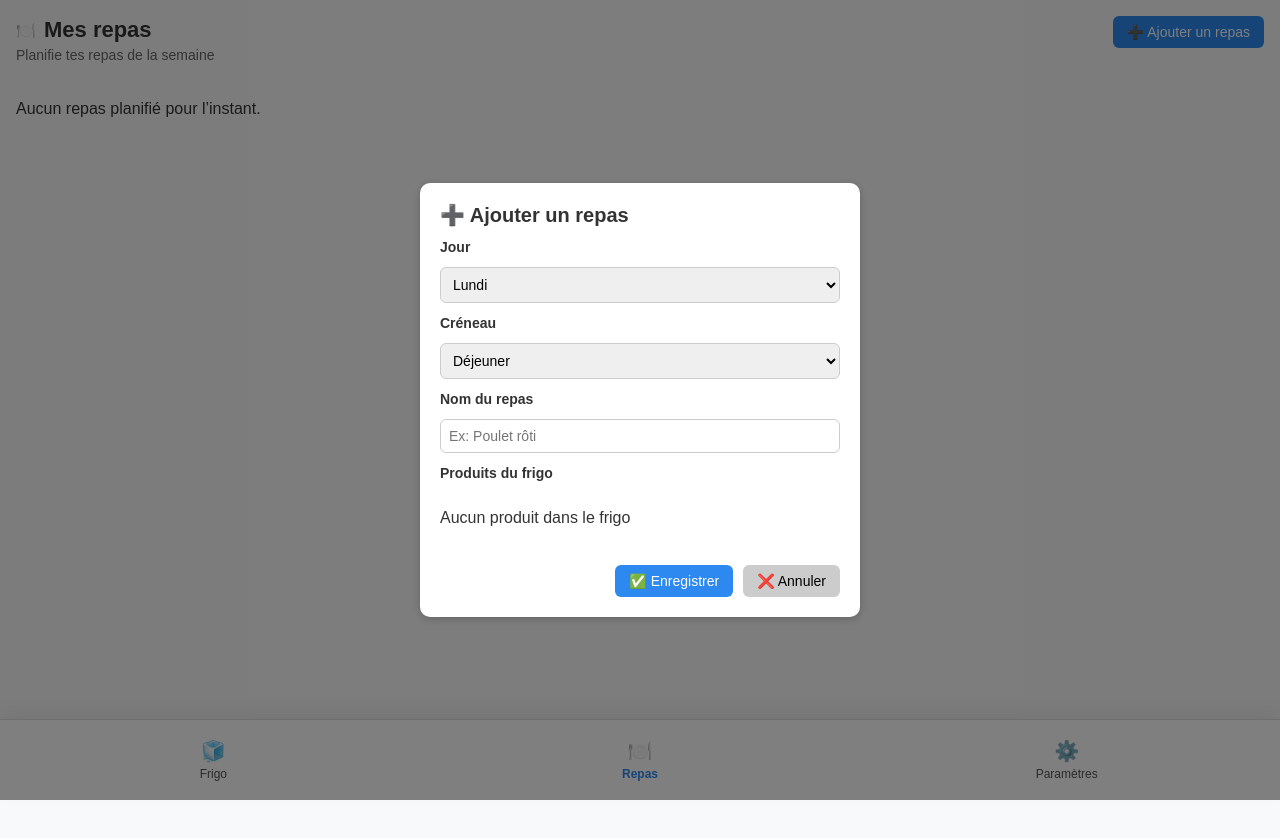
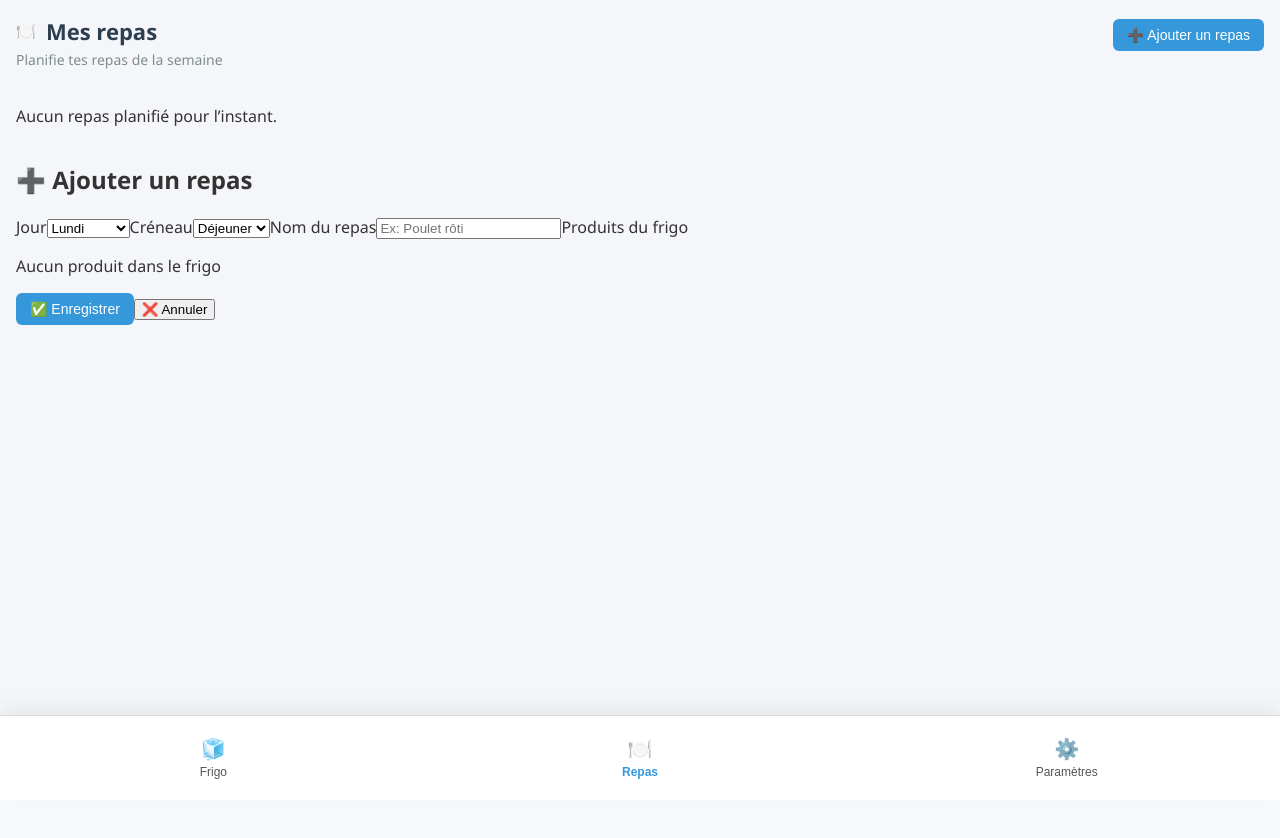
Before and after one commit to greg3337/monfrigo, a Next.js app: page /repas in a window 1280 px wide. Both pictures are taken after a click on the button "➕ Ajouter un repas". Shown: the top 838 px of the page. Built offline with nearby package versions, Linux system fonts and the light colour scheme.

Commit message:
css ameliore

```diff
--- a/src/app/repas/repas.css
+++ b/src/app/repas/repas.css
@@ -1,14 +1,14 @@
 /* ===== Page repas ===== */
 .repasSimple {
 padding: 16px;
-font-family: sans-serif;
-background: #fafafa;
+font-family: "Segoe UI", Roboto, sans-serif;
+background: #f5f6fa;
 min-height: 100vh;
 box-sizing: border-box;
-padding-bottom: 80px; /* pour laisser de la place à la tabbar */
+padding-bottom: 90px; /* espace pour la tabbar */
 }
 
-/* Header */
+/* ===== Header ===== */
 .repasHeader {
 display: flex;
 justify-content: space-between;
@@ -19,172 +19,103 @@ margin-bottom: 20px;
 .repasHeader .titleLine {
 display: flex;
 align-items: center;
-gap: 8px;
+gap: 10px;
 }
 
 .repasHeader h2 {
 margin: 0;
 font-size: 22px;
+color: #2c3e50;
 }
 
 .repasHeader .hello {
 margin: 4px 0 0 0;
 font-size: 14px;
-color: #666;
+color: #7f8c8d;
 }
 
 .btnPrimary {
 padding: 8px 14px;
-background: #2d89ef;
+background: #3498db;
 color: white;
 border: none;
 border-radius: 6px;
 cursor: pointer;
 font-size: 14px;
+transition: 0.2s;
 }
 .btnPrimary:hover {
-background: #1c65b5;
+background: #2980b9;
 }
 
-.btnSecondary {
-padding: 8px 14px;
-background: #ccc;
-color: black;
-border: none;
-border-radius: 6px;
-cursor: pointer;
+/* ===== Liste repas ===== */
+.mealPlanner {
+display: grid;
+gap: 18px;
+}
+
+.dayCard {
+background: white;
+padding: 14px 18px;
+border-radius: 10px;
+box-shadow: 0 2px 6px rgba(0,0,0,0.08);
+}
+
+.dayTitle {
+margin: 0 0 12px 0;
+font-size: 18px;
+font-weight: 600;
+color: #2c3e50;
+}
+
+/* ===== Slot repas ===== */
+.slotCard {
+margin-bottom: 14px;
+padding: 12px 14px;
+border: 1px solid #e1e1e1;
+border-radius: 8px;
+background: #fdfdfd;
+}
+
+.slotCard h4 {
+margin: 0 0 6px 0;
+font-size: 15px;
+color: #34495e;
+}
+
+.mealItem {
+margin: 0 0 8px 0;
 font-size: 14px;
+color: #2c3e50;
 }
-.btnSecondary:hover {
-background: #999;
+
+.mealIngredients {
+margin: 0;
+padding-left: 18px;
+font-size: 13px;
+color: #555;
 }
 
 .btnDelete {
-margin-top: 8px;
-padding: 4px 10px;
+margin-top: 6px;
+padding: 5px 12px;
 font-size: 13px;
 border: none;
 background: #e74c3c;
 color: white;
-border-radius: 4px;
+border-radius: 5px;
 cursor: pointer;
+transition: 0.2s;
 }
 .btnDelete:hover {
 background: #c0392b;
 }
 
-/* ===== Liste repas ===== */
-.mealPlanner {
-display: grid;
-gap: 16px;
-}
-
-.dayCard {
-background: white;
-padding: 12px;
-border-radius: 8px;
-box-shadow: 0 1px 4px rgba(0,0,0,0.1);
-}
-
-.dayTitle {
-margin: 0 0 8px 0;
-font-size: 18px;
-color: #333;
-}
-
-.slots {
-display: flex;
-flex-direction: column;
-gap: 10px;
-}
-
-.slotCard {
-padding: 10px;
-border: 1px dashed #aaa;
-border-radius: 6px;
-cursor: pointer;
-background: #f9f9f9;
-}
-.slotCard:hover {
-background: #eee;
-}
-
+/* ===== Placeholder (quand pas de repas) ===== */
 .slotPlaceholder {
 font-size: 13px;
 color: #888;
-}
-
-/* ===== Modale ===== */
-.modalOverlay {
-position: fixed;
-inset: 0;
-background: rgba(0,0,0,0.5);
-display: flex;
-align-items: center;
-justify-content: center;
-z-index: 1000;
-}
-
-.modalContent {
-background: white;
-padding: 20px;
-border-radius: 10px;
-width: 90%;
-max-width: 400px;
-box-shadow: 0 2px 8px rgba(0,0,0,0.2);
-display: flex;
-flex-direction: column;
-gap: 12px;
-}
-
-.modalContent h2 {
-margin: 0;
-font-size: 20px;
-}
-
-.modalContent label {
-font-weight: bold;
-font-size: 14px;
-}
-
-.modalContent input,
-.modalContent select {
-padding: 8px;
-border: 1px solid #ccc;
-border-radius: 6px;
-font-size: 14px;
-}
-
-/* Liste produits du frigo */
-.productList {
-display: flex;
-flex-wrap: wrap;
-gap: 8px;
-}
-
-.productItem {
-padding: 6px 10px;
-border: 1px solid #bbb;
-border-radius: 6px;
-cursor: pointer;
-font-size: 14px;
-background: #f5f5f5;
-}
-.productItem:hover {
-background: #eaeaea;
-}
-.productItem.selected {
-background: #2d89ef;
-color: white;
-border-color: #2d89ef;
-}
-
-/* Boutons modale */
-.modalActions {
-display: flex;
-justify-content: flex-end;
-gap: 10px;
-margin-top: 10px;
+font-style: italic;
 }
 
 /* ===== Tabbar ===== */
@@ -197,7 +128,7 @@ background: white;
 border-top: 1px solid #ddd;
 display: flex;
 justify-content: space-around;
-padding: 8px 0;
+padding: 10px 0;
 z-index: 999;
 }
 
@@ -207,10 +138,9 @@ text-align: center;
 font-size: 13px;
 color: #666;
 text-decoration: none;
-padding: 4px 0;
 }
 .tab.is-active {
-color: #2d89ef;
+color: #3498db;
 font-weight: bold;
 }
 .tab_icon {
```
